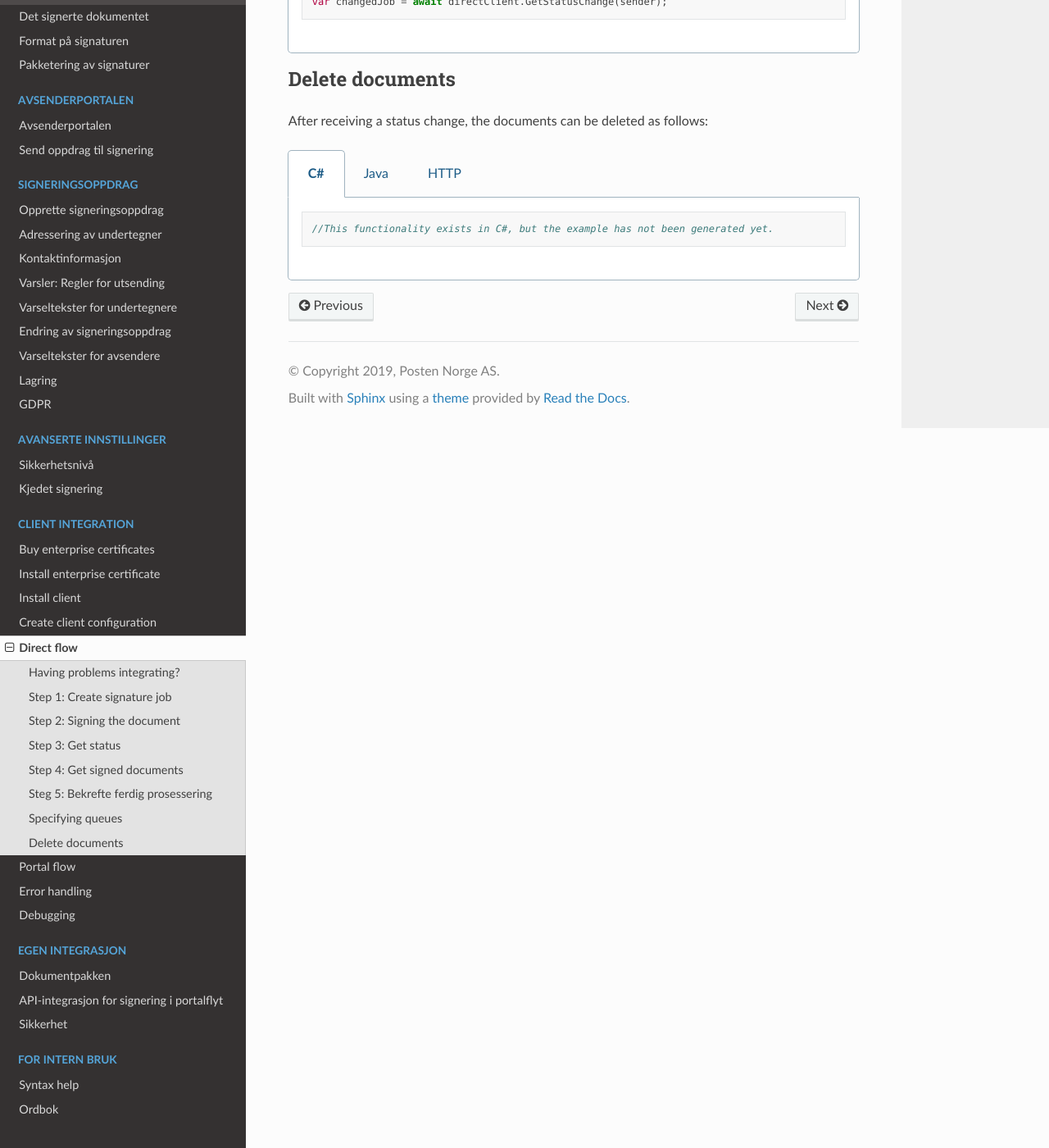
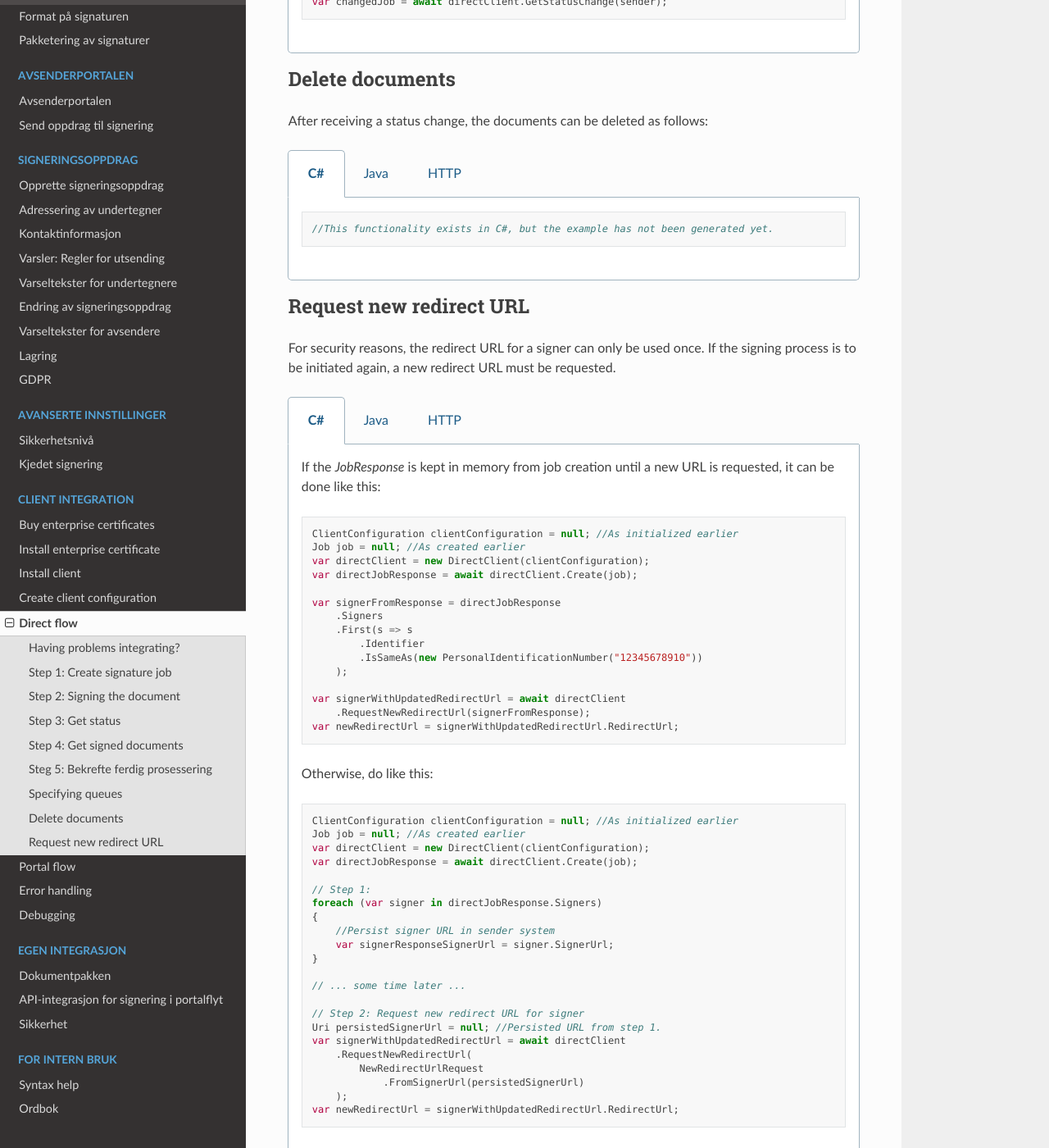
Before and after one commit to ramonarellano/signering-docs, a Sphinx documentation site: the page built from source/client-integration/direct-flow.rst, in a window 1280 px wide and 1400 px high, scrolled down 7063 px. Shown: the whole window at 82% size. Built offline with Sphinx 7.4.7 and the Read the Docs theme 2.0.0, drawn with Linux system fonts in a browser that asks for light colours.

Commit message:
Nye eksempler for ny redirect-URL

```diff
--- a/source/client-integration/direct-flow.rst
+++ b/source/client-integration/direct-flow.rst
@@ -652,3 +652,107 @@ After receiving a status change, the documents can be deleted as follows:
 
 ..  |direkteflytskjema| image:: https://raw.githubusercontent.com/digipost/signature-api-specification/master/integrasjon/flytskjemaer/synkron-maskin-til-maskin.png
     :alt: Flow chart for signing in direct flow
+
+Request new redirect URL
+==========================
+For security reasons, the redirect URL for a signer can only be used once. If the signing process is to be initiated again, a new redirect URL must be requested.
+
+..  tabs::
+
+    ..  group-tab:: C#
+
+        If the `JobResponse` is kept in memory from job creation until a new URL is requested, it can be done like this:
+
+        ..  code-block:: c#
+
+            ClientConfiguration clientConfiguration = null; //As initialized earlier
+            Job job = null; //As created earlier
+            var directClient = new DirectClient(clientConfiguration);
+            var directJobResponse = await directClient.Create(job);
+
+            var signerFromResponse = directJobResponse
+                .Signers
+                .First(s => s
+                    .Identifier
+                    .IsSameAs(new PersonalIdentificationNumber("12345678910"))
+                );
+
+            var signerWithUpdatedRedirectUrl = await directClient
+                .RequestNewRedirectUrl(signerFromResponse);
+            var newRedirectUrl = signerWithUpdatedRedirectUrl.RedirectUrl;
+
+        Otherwise, do like this:
+
+        ..  code-block:: c#
+
+            ClientConfiguration clientConfiguration = null; //As initialized earlier
+            Job job = null; //As created earlier
+            var directClient = new DirectClient(clientConfiguration);
+            var directJobResponse = await directClient.Create(job);
+
+            // Step 1:
+            foreach (var signer in directJobResponse.Signers)
+            {
+                //Persist signer URL in sender system
+                var signerResponseSignerUrl = signer.SignerUrl;
+            }
+
+            // ... some time later ...
+
+            // Step 2: Request new redirect URL for signer
+            Uri persistedSignerUrl = null; //Persisted URL from step 1.
+            var signerWithUpdatedRedirectUrl = await directClient
+                .RequestNewRedirectUrl(
+                    NewRedirectUrlRequest
+                        .FromSignerUrl(persistedSignerUrl)
+                );
+            var newRedirectUrl = signerWithUpdatedRedirectUrl.RedirectUrl;
+
+    ..  group-tab:: Java
+
+        If the `DirectJobResponse` is kept in memory from job creation until a new URL is requested, it can be done like this:
+
+        ..  code-block:: java
+
+            ClientConfiguration clientConfiguration = null; // As initialized earlier
+            DirectClient client = new DirectClient(clientConfiguration);
+            DirectJobResponse directJobResponse = null; // As created earlier
+
+            //Request new redirect URL from response
+            DirectSignerResponse signerFromResponse = directJobResponse
+                    .getSigners()
+                    .stream()
+                    .filter(s -> s.hasIdentifier("12345678910"))
+                    .findAny().orElseThrow(NoSuchElementException::new);
+
+            DirectSignerResponse signerWithUpdatedRedirectUrl = client
+                    .requestNewRedirectUrl(signerFromResponse);
+            URI newRedirectUrl = signerWithUpdatedRedirectUrl.getRedirectUrl();
+
+        Otherwise, do like this:
+
+        ..  code-block:: java
+
+            ClientConfiguration clientConfiguration = null; // As initialized earlier
+            DirectClient client = new DirectClient(clientConfiguration);
+            DirectJobResponse directJobResponse = null; // As created earlier
+
+            // Step 1:
+            for (DirectSignerResponse signer : directJobResponse.getSigners()) {
+                //Persist signer URL in sender system
+                URI signerResponseSignerUrl = signer.getSignerUrl();
+            }
+
+            // ... some time later ...
+
+            // Step 2: Request new redirect URL for signer
+            URI persistedSignerUrl = null; //Persisted URL from step 1
+            DirectSignerResponse signerWithUpdatedRedirectUrl = client
+                    .requestNewRedirectUrl(
+                            WithSignerUrl.of(persistedSignerUrl)
+                    );
+            URI newRedirectUrl = signerWithUpdatedRedirectUrl.getRedirectUrl();
+
+    ..  group-tab:: HTTP
+
+        This functionality exists with integration via HTTP, but the example has not been generated yet.
```
